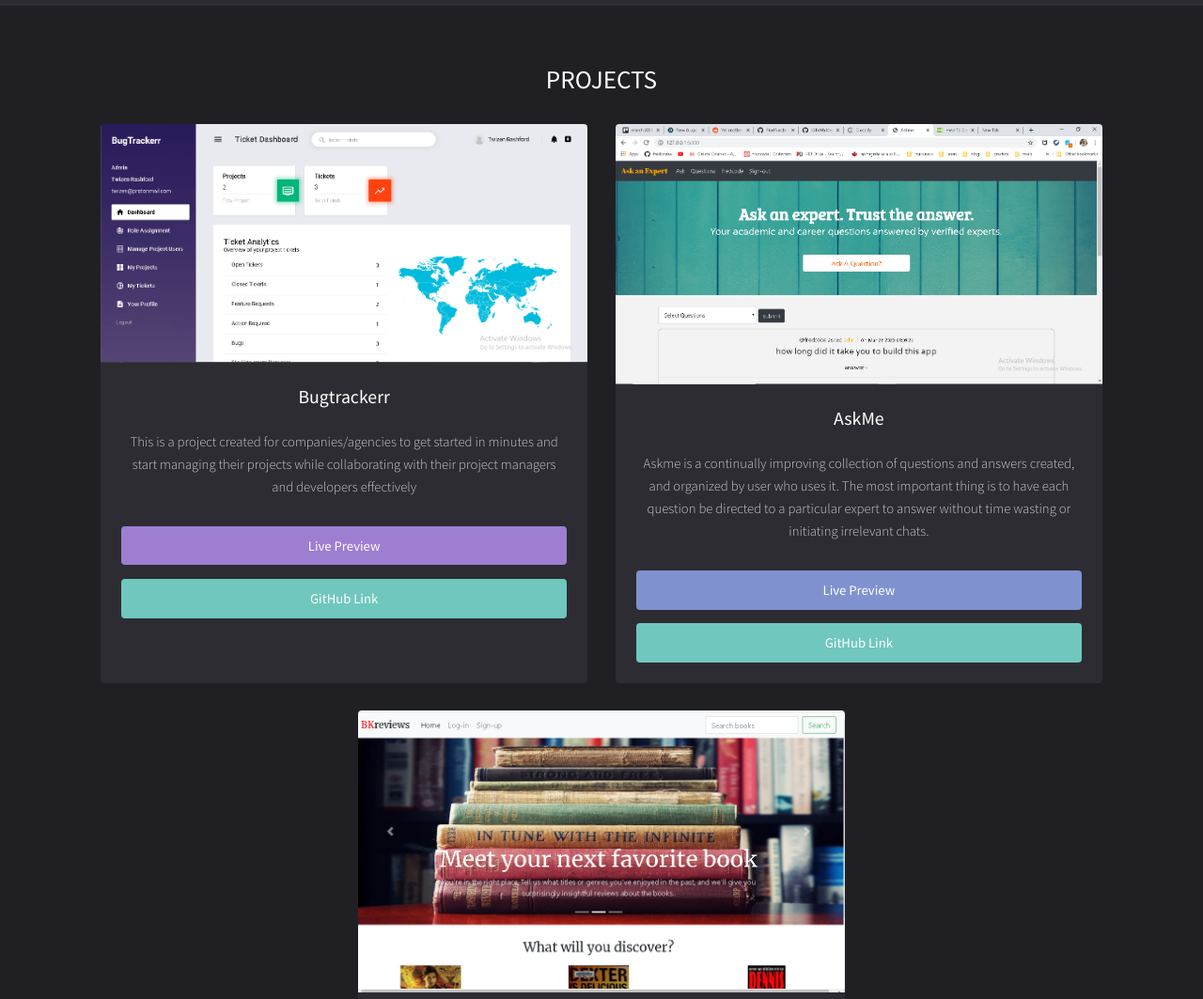
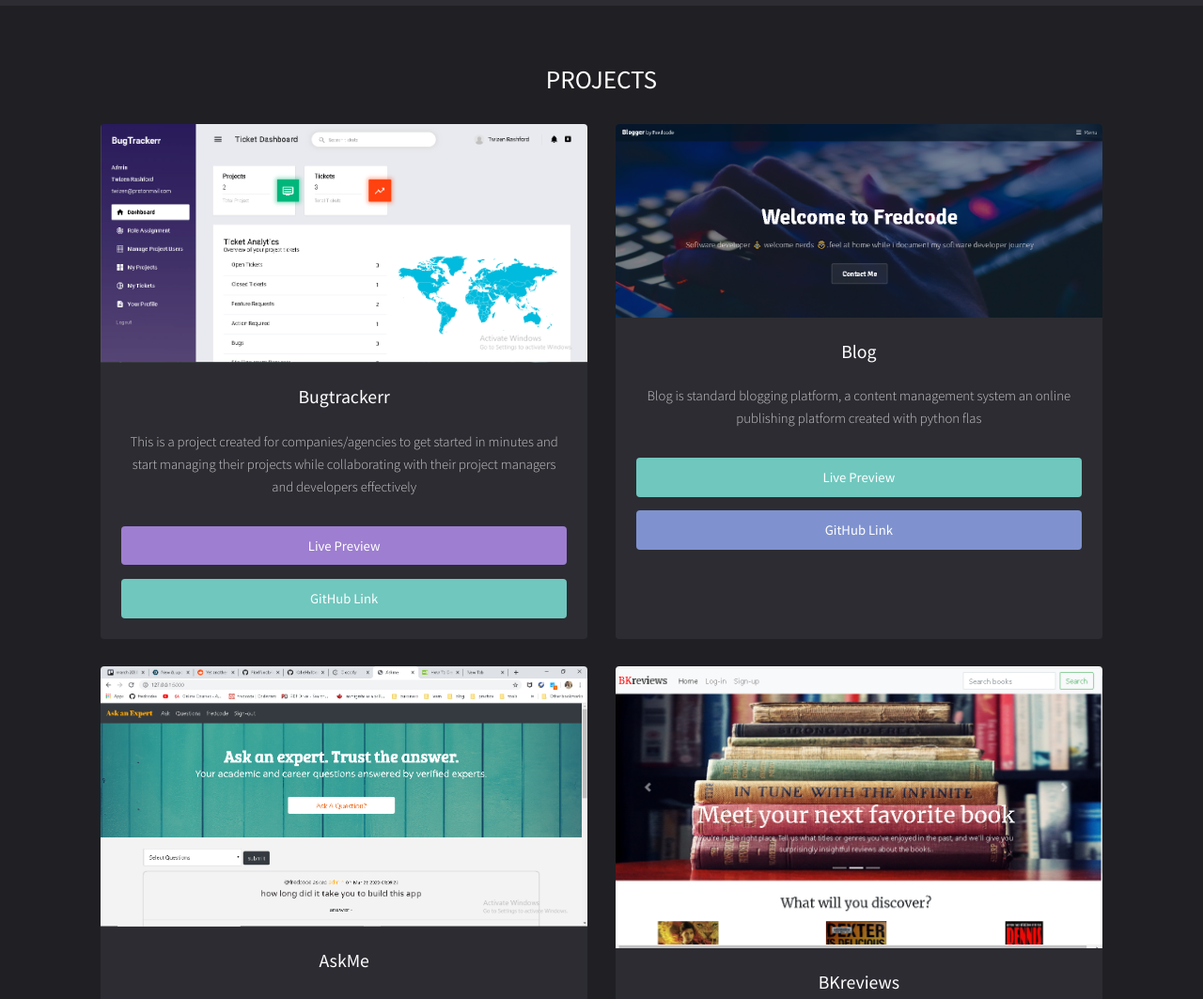
Before and after one commit to fredcodee/portfolio, a plain HTML site: page index.html in a window 1280 px wide. Shown: the part 1660-2723 px from the top of the page at 94% size. Drawn offline with Linux system fonts and the light colour scheme.

Commit message:
added blog to portfolio projects

```diff
--- a/index.html
+++ b/index.html
@@ -96,6 +96,16 @@
 							</div>
 
 							<div class="box">
+								<a href="https://booknuggets.herokuapp.com/" class="image fit"><img src="images/blog.png" alt="" /></a>
+								<div class="inner">
+									<h3>Blog</h3>
+									<p>Blog is standard blogging platform, a content management system an online publishing platform created with python flas</p>
+									<a href="https://bloggersystem.herokuapp.com/" class="button fit">Live Preview</a>
+									<a href="https://github.com/fredcodee/Blog" class="button  style2 fit">GitHub Link</a>
+								</div>
+							</div>
+
+							<div class="box">
 								<a href="https://askexpertt.herokuapp.com/" class="image fit"><img src="images/askme.png" alt="" /></a>
 								<div class="inner">
 									<h3>AskMe</h3>
```
Also changed, not shown: images/blog.png (added).
